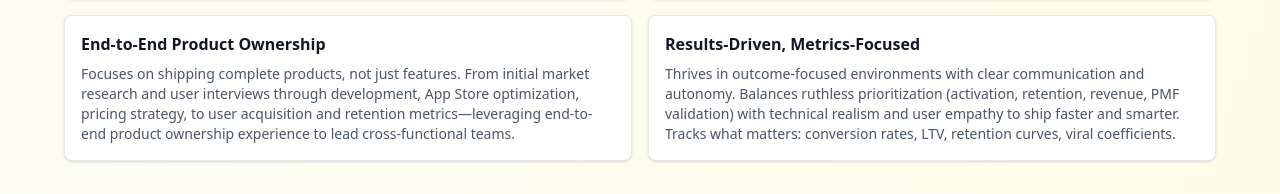
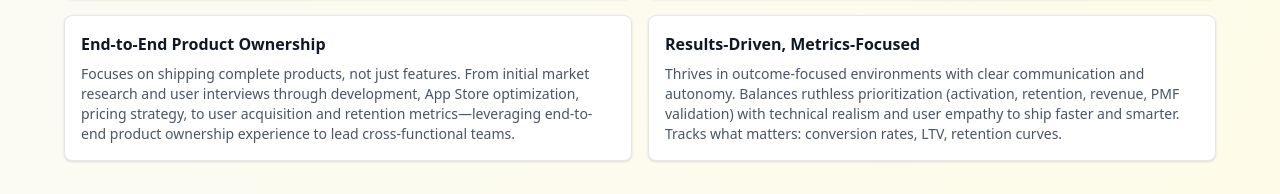
Before and after one commit to sanderbell/sanderbelldev2, a React (Vite) app: page / in a window 1280 px wide. Shown: the part 2413-2607 px from the top of the page. Built offline with nearby package versions, Linux system fonts and the light colour scheme.

Commit message:
Remove viral coefficients from App component description

```diff
--- a/src/App.tsx
+++ b/src/App.tsx
@@ -554,7 +554,7 @@ function App() {
                 and autonomy. Balances ruthless prioritization (activation,
                 retention, revenue, PMF validation) with technical realism and
                 user empathy to ship faster and smarter. Tracks what matters:
-                conversion rates, LTV, retention curves, viral coefficients.
+                conversion rates, LTV, retention curves.
               </p>
             </div>
           </div>
```
